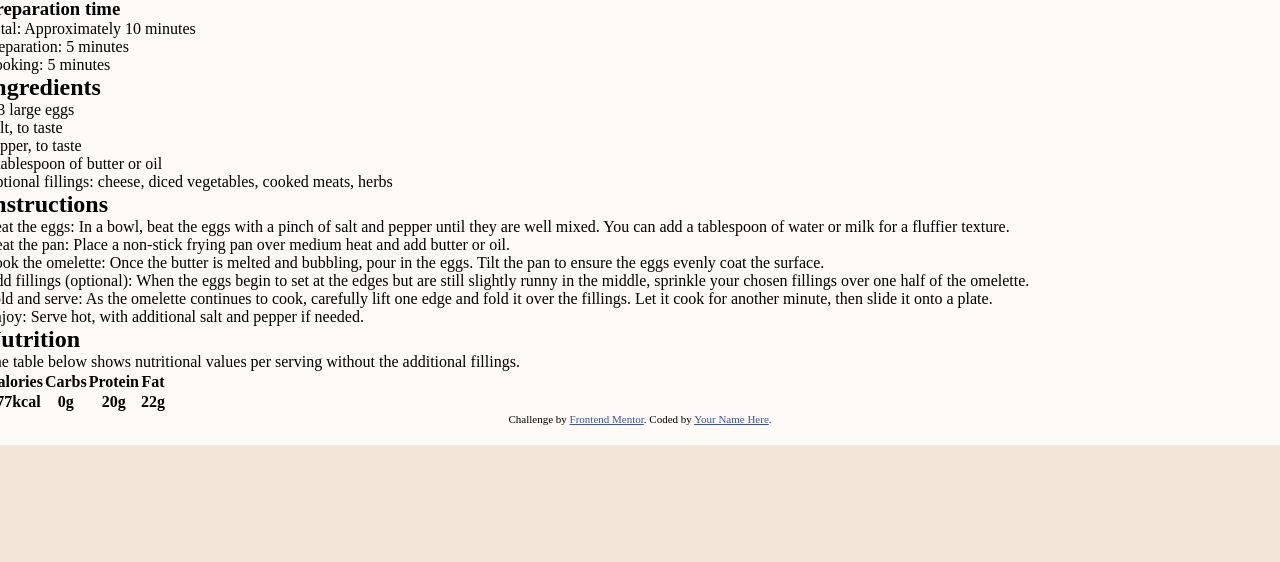
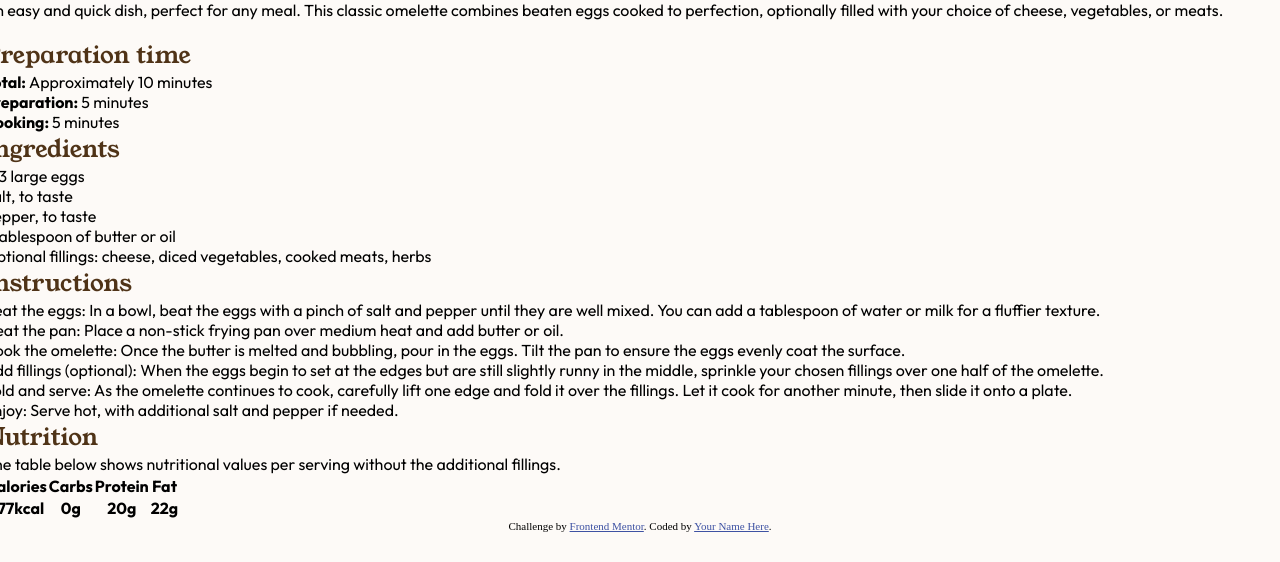
Before and after one commit to Siyaaan/Front-End-Mentor-Recipe, a plain HTML site: page index.html in a window 1280 px wide. Shown: the part 478-1040 px from the top of the page. Before the commit the page ends 923 px from the top, so only its background shows below. Drawn offline with Linux system fonts and the light colour scheme.

Commit message:
Added font color, weight, classes and ID

```diff
--- a/index.html
+++ b/index.html
@@ -5,8 +5,17 @@
   <meta name="viewport" content="width=device-width, initial-scale=1.0"> <!-- displays site properly based on user's device -->
 
   <link rel="icon" type="image/png" sizes="32x32" href="./assets/images/favicon-32x32.png">
-  <link rel="Stylesheet" href="style.css"
+  <link rel="Stylesheet" href="style.css">
 
+  <link rel="preconnect" href="https://fonts.googleapis.com">
+  <link rel="preconnect" href="https://fonts.gstatic.com" crossorigin>
+  <link href="https://fonts.googleapis.com/css2?family=Outfit:wght@100..900&display=swap" rel="stylesheet">
+
+  <link rel="preconnect" href="https://fonts.googleapis.com">
+  <link rel="preconnect" href="https://fonts.gstatic.com" crossorigin>
+  <link href="https://fonts.googleapis.com/css2?family=Young+Serif&display=swap" rel="stylesheet">
+
+  <title>Simple Omelette Recipe</title>
   <!-- Feel free to remove these styles or customise in your own stylesheet 👍 -->
   <style>
     .attribution { font-size: 11px; text-align: center; }
@@ -17,25 +26,26 @@
 
 <div class="parent">
 <div class="child">
-  <div class="Introduction">
+  <div class="Introduction" id="Introduction">
 
       <img class="image" src="assets/images/image-omelette.jpeg">
-      <h1>Simple Omelette Recipe</h1>
-
-        <p> An easy and quick dish, perfect for any meal. This classic omelette combines beaten eggs cooked
+      <br>
+      <h1 class="Heading" id="SimpleOmeletteRecipe">Simple Omelette Recipe</h1>
+<br>
+        <p class="Content"> An easy and quick dish, perfect for any meal. This classic omelette combines beaten eggs cooked
   to perfection, optionally filled with your choice of cheese, vegetables, or meats. </p>
-
-        <h3>Preparation time</h2>
-          <ul>
-            <li>Total: Approximately 10 minutes</li>
-            <li>Preparation: 5 minutes</li>
-            <li>Cooking: 5 minutes</li>
+<br>
+        <h2 class="Heading">Preparation time</h3>
+          <ul class="Content">
+            <li><strong>Total: </strong> Approximately 10 minutes</li>
+            <li><strong>Preparation: </strong> 5 minutes</li>
+            <li><strong>Cooking: </strong> 5 minutes</li>
           </ul>
-  </div>
+        </div>
 
   <div class="Ingredients">
-    <h2>Ingredients</h2>
-      <ul>
+    <h2 class="Heading">Ingredients</h2>
+      <ul class="Content">
         <li>2-3 large eggs</li>
         <li>Salt, to taste</li>
         <li>Pepper, to taste</li>
@@ -45,8 +55,8 @@
   </div>
 
   <div class="Instructions">
-    <h2>Instructions</h2>
-      <ol>
+    <h2 class="Heading" >Instructions</h2>
+      <ol class="Content">
         <li>Beat the eggs: In a bowl, beat the eggs with a pinch of salt and pepper until they are well mixed.
     You can add a tablespoon of water or milk for a fluffier texture.</li>
         <li>Heat the pan: Place a non-stick frying pan over medium heat and add butter or oil.</li>
@@ -62,11 +72,11 @@
 
 
   <div class="Nutrition">
-    <h2>Nutrition</h2>
+    <h2 class="Heading" >Nutrition</h2>
 
-    <p>The table below shows nutritional values per serving without the additional fillings.</p>
+    <p class="Content">The table below shows nutritional values per serving without the additional fillings.</p>
 
-    <table>
+    <table class="Content">
       <tr>
         <th>Calories</th>
         <th>Carbs</th>
--- a/style.css
+++ b/style.css
@@ -11,16 +11,32 @@ div.parent {
     display: flex;
     justify-content: center; /* Horizontally centers the div */
     align-items: center;     /* Vertically centers the div */
-    height: 90vh;           /* Full height of the viewport */
+    height: 100vh;           /* Full height of the viewport */
      /* You can use any background color */
 }
 
 div.child {
-    padding: 20px;
+    padding: 30px;
     background-color: hsl(30, 54%, 98%);
     border-radius: 13px;
 }
 
 img.image {
     border-radius: 13px;
+    margin-bottom:  20px;
 }
+
+.Heading {
+    font-family: 'Young Serif', sans-serif;
+    color: hsl(30, 54%, 20%);
+    font-weight: 400;
+}
+#SimpleOmeletteRecipe {
+    color: black;
+}
+
+.Content {
+    font-family: "Outfit", system-ui;
+    font-weight: 400;
+    font-style: normal;
+  }
```
